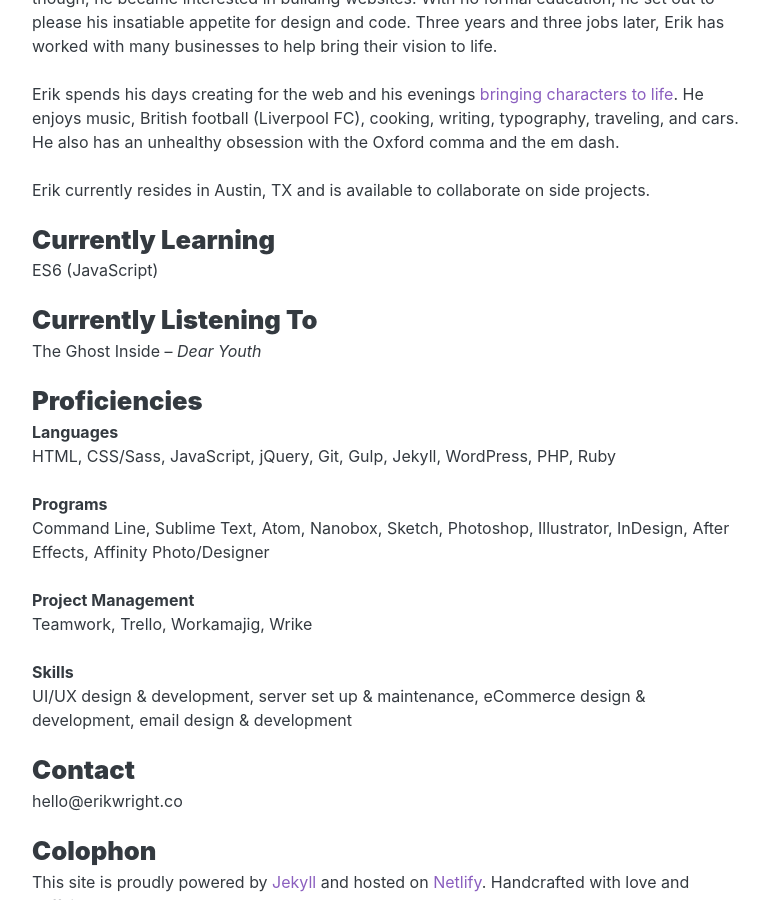
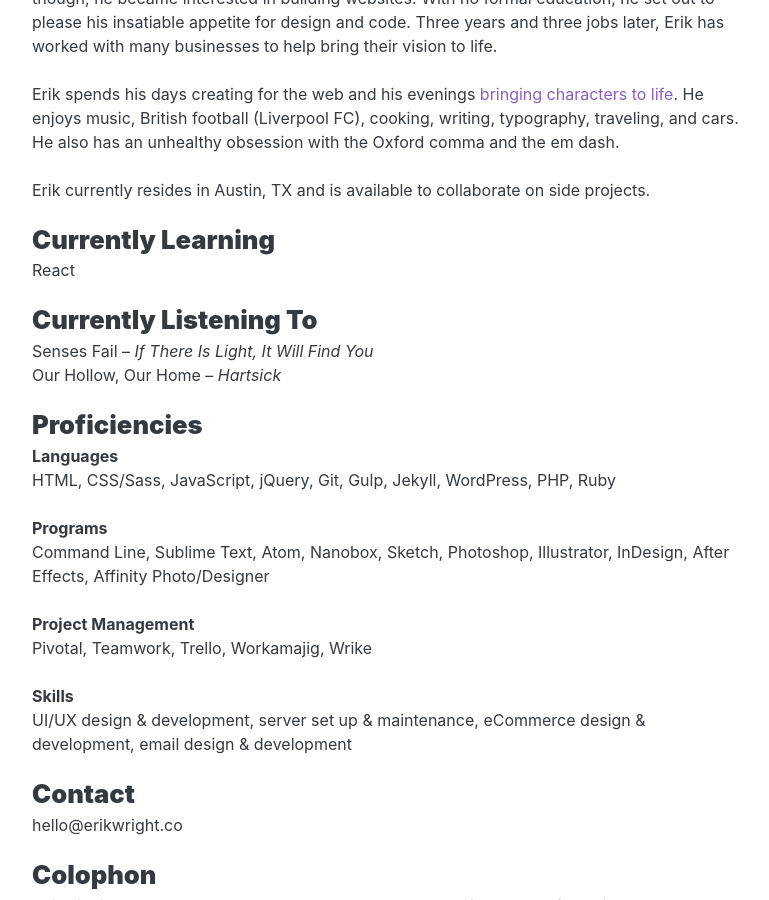
Before and after one commit to MrErikWright/mrerikwright.github.io, a Jekyll site: the page built from about/index.html, in a window 1280 px wide and 900 px high, scrolled down 355 px. Shown: the whole window, without its empty margins (248-1017 px from the left). Built offline with Jekyll 4.4.1, drawn with Linux system fonts in a browser that asks for light colours.

Commit message:
update information

```diff
--- a/about/index.html
+++ b/about/index.html
@@ -8,15 +8,15 @@
 <p>Erik currently resides in Austin, TX and is available to collaborate on side projects.</p>
 
 <h2>Currently Learning</h2>
-<p>ES6 (JavaScript)</p>
+<p>React</p>
 
 <h2>Currently Listening To</h2>
-<p>The Ghost Inside &ndash; <em>Dear Youth</em></p>
+<p>Senses Fail &ndash; <em>If There Is Light, It Will Find You</em><br />Our Hollow, Our Home &ndash; <em>Hartsick</em></p>
 
 <h2>Proficiencies</h2>
 <p><strong>Languages</strong><br /> HTML, CSS/Sass, JavaScript, jQuery, Git, Gulp, Jekyll, WordPress, PHP, Ruby</p>
 <p><strong>Programs</strong><br /> Command Line, Sublime Text, Atom, Nanobox, Sketch, Photoshop, Illustrator, InDesign, After Effects, Affinity Photo/Designer</p>
-<p><strong>Project Management</strong><br /> Teamwork, Trello, Workamajig, Wrike</p>
+<p><strong>Project Management</strong><br /> Pivotal, Teamwork, Trello, Workamajig, Wrike</p>
 <p><strong>Skills</strong><br /> UI/UX design &amp; development, server set up &amp; maintenance, eCommerce design &amp; development, email design &amp; development</p>
 
 <h2>Contact</h2>
--- a/index.html
+++ b/index.html
@@ -5,7 +5,7 @@
 <section class="c-hero">
 	<div class="c-container c-container--narrow">
 		<h1>Visual Designer &amp; Front-End Developer</h1>
-		<p>Erik Wright fuses design and code to create compelling user experiences.<br class="u-hidden--mobile" /> He currently works as a web developer at Union Creek in Austin, TX.</p>
+		<p>Erik Wright fuses design and code to create compelling user experiences.<br class="u-hidden--mobile" /> He currently works as a web developer at DigitalMarketer in Austin, TX.</p>
 	</div>
 </section>
 
```
Also changed, not shown: LICENSE.md.
